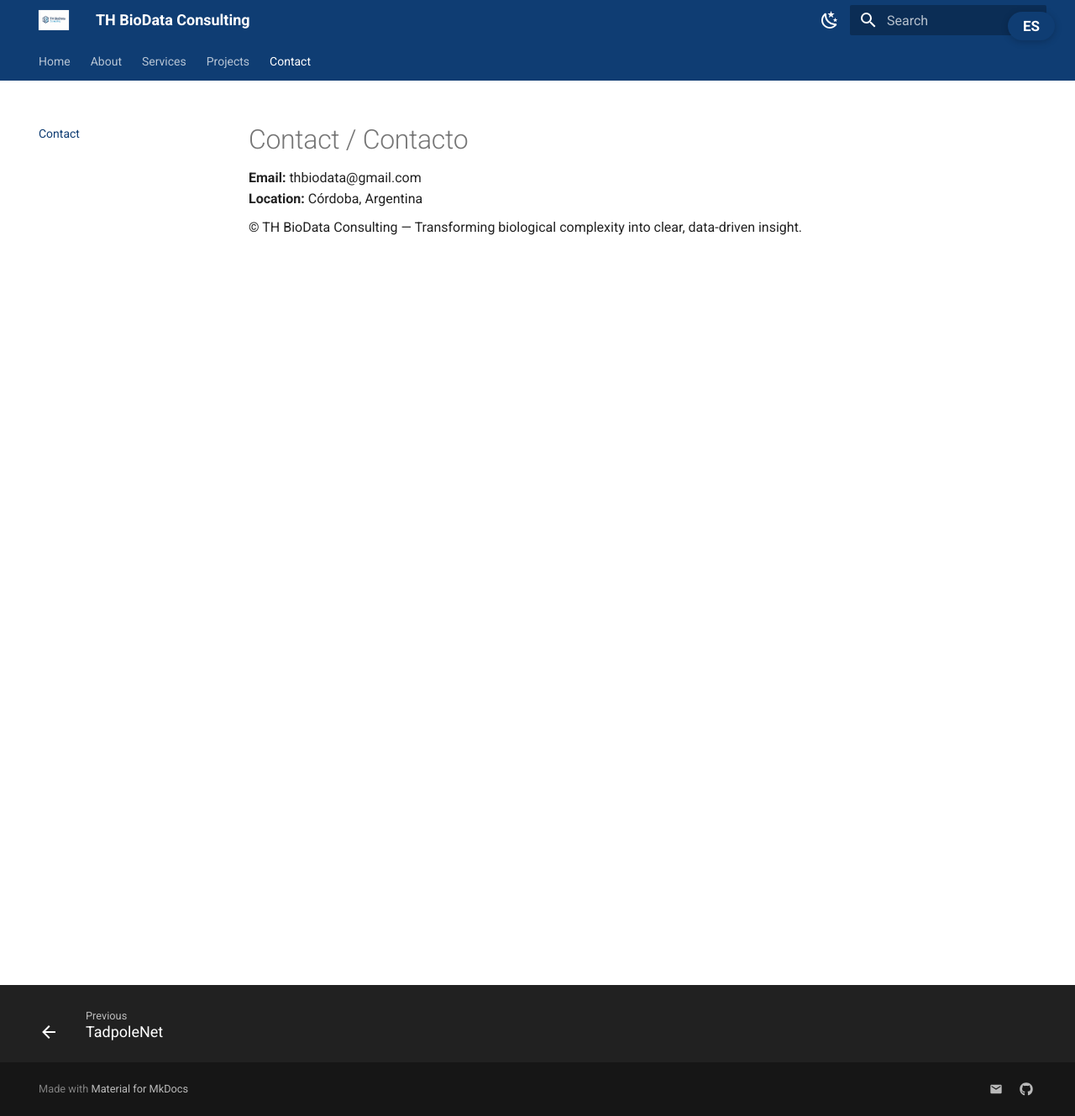
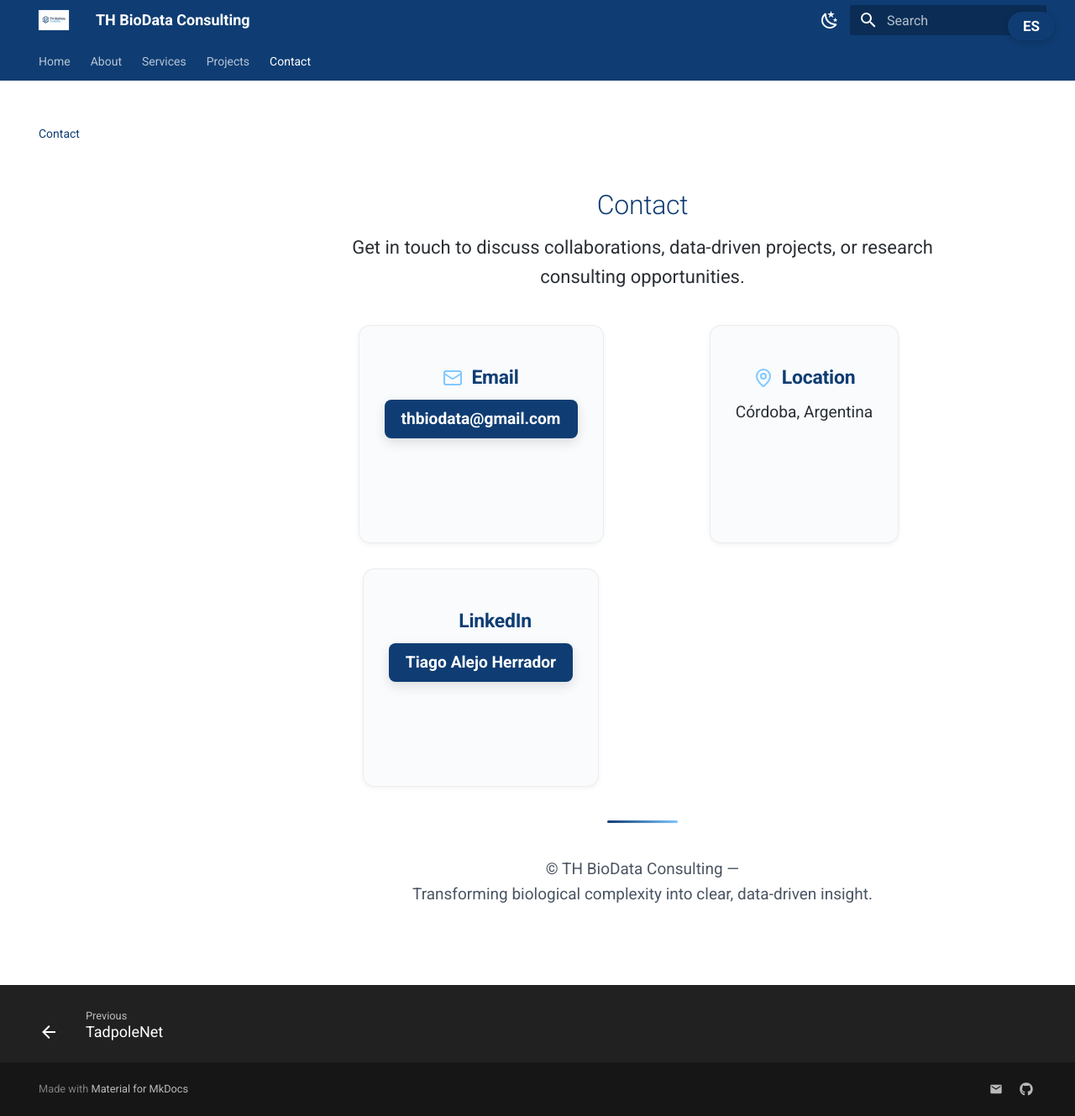
Before and after one commit to TH-BioData/th-biodata.github.io, an MkDocs documentation site: the page built from docs/contact.md, in a window 1280 px wide and 1329 px high. Shown: the whole window at 84% size. Built offline with MkDocs 1.6.1 and Material for MkDocs 9.7.7, drawn with Linux system fonts in a browser that asks for light colours.

Commit message:
Update contact.md

```diff
--- a/docs/contact.md
+++ b/docs/contact.md
@@ -1,6 +1,68 @@
-# Contact / Contacto
+---
+title: Contact
+hide:
+  - toc
+---
 
-**Email:** thbiodata@gmail.com
-**Location:** Córdoba, Argentina
+<!-- ====================== CONTACT SECTION ====================== -->
+<section class="th-section th-contact" style="text-align:center; max-width:780px; margin:0 auto; padding:3rem 1rem;">
 
-© TH BioData Consulting — Transforming biological complexity into clear, data-driven insight.
+  <h1 class="th-page-title">
+    <span class="lang lang-en">Contact</span>
+    <span class="lang lang-es">Contacto</span>
+  </h1>
+
+  <p class="lang lang-en" style="font-size:1.1rem; color:#2a2f35; margin-bottom:1.8rem;">
+    Get in touch to discuss collaborations, data-driven projects, or research consulting opportunities.
+  </p>
+  <p class="lang lang-es" style="font-size:1.1rem; color:#2a2f35; margin-bottom:1.8rem;">
+    Ponete en contacto para discutir colaboraciones, proyectos basados en datos o asesoramiento en investigación.
+  </p>
+
+  <!-- Contact info cards -->
+  <div style="display:grid; grid-template-columns:repeat(auto-fit,minmax(250px,1fr)); gap:1.5rem; justify-items:center; margin-top:2rem;">
+
+    <div class="th-card" style="text-align:center; max-width:320px;">
+      <h3 style="display:flex; align-items:center; justify-content:center; gap:.5rem; color:var(--th-color-corporate-blue);">
+        <span class="th-icon" data-lucide="mail"></span>
+        <span>Email</span>
+      </h3>
+      <p><a href="mailto:thbiodata@gmail.com" style="text-decoration:none; font-weight:600; color:#0F3D73;">thbiodata@gmail.com</a></p>
+    </div>
+
+    <div class="th-card" style="text-align:center; max-width:320px;">
+      <h3 style="display:flex; align-items:center; justify-content:center; gap:.5rem; color:var(--th-color-corporate-blue);">
+        <span class="th-icon" data-lucide="map-pin"></span>
+        <span>
+          <span class="lang lang-en">Location</span>
+          <span class="lang lang-es">Ubicación</span>
+        </span>
+      </h3>
+      <p>Córdoba, Argentina</p>
+    </div>
+
+    <div class="th-card" style="text-align:center; max-width:320px;">
+      <h3 style="display:flex; align-items:center; justify-content:center; gap:.5rem; color:var(--th-color-corporate-blue);">
+        <span class="th-icon" data-lucide="linkedin"></span>
+        <span>LinkedIn</span>
+      </h3>
+      <p>
+        <a href="https://www.linkedin.com/in/tiago-alejo-herrador-425090316" target="_blank" style="text-decoration:none; font-weight:600; color:#0F3D73;">
+          Tiago Alejo Herrador
+        </a>
+      </p>
+    </div>
+
+  </div>
+
+  <!-- Divider -->
+  <div class="th-divider"></div>
+
+  <!-- Motto -->
+  <p style="margin-top:1.5rem; font-size:.95rem; color:#4b5563;">
+    © TH BioData Consulting —
+    <span class="lang lang-en">Transforming biological complexity into clear, data-driven insight.</span>
+    <span class="lang lang-es">Transformando la complejidad biológica en conocimiento claro y basado en datos.</span>
+  </p>
+
+</section>
```
